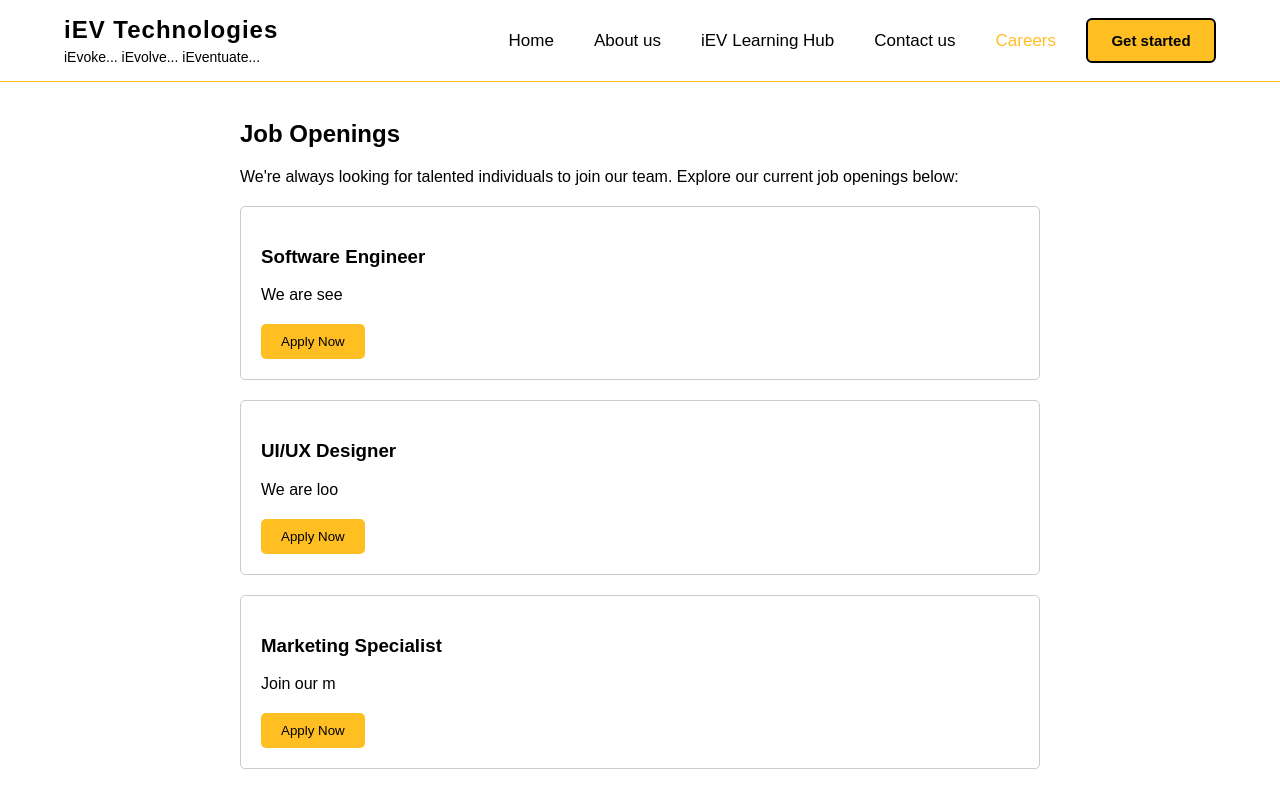
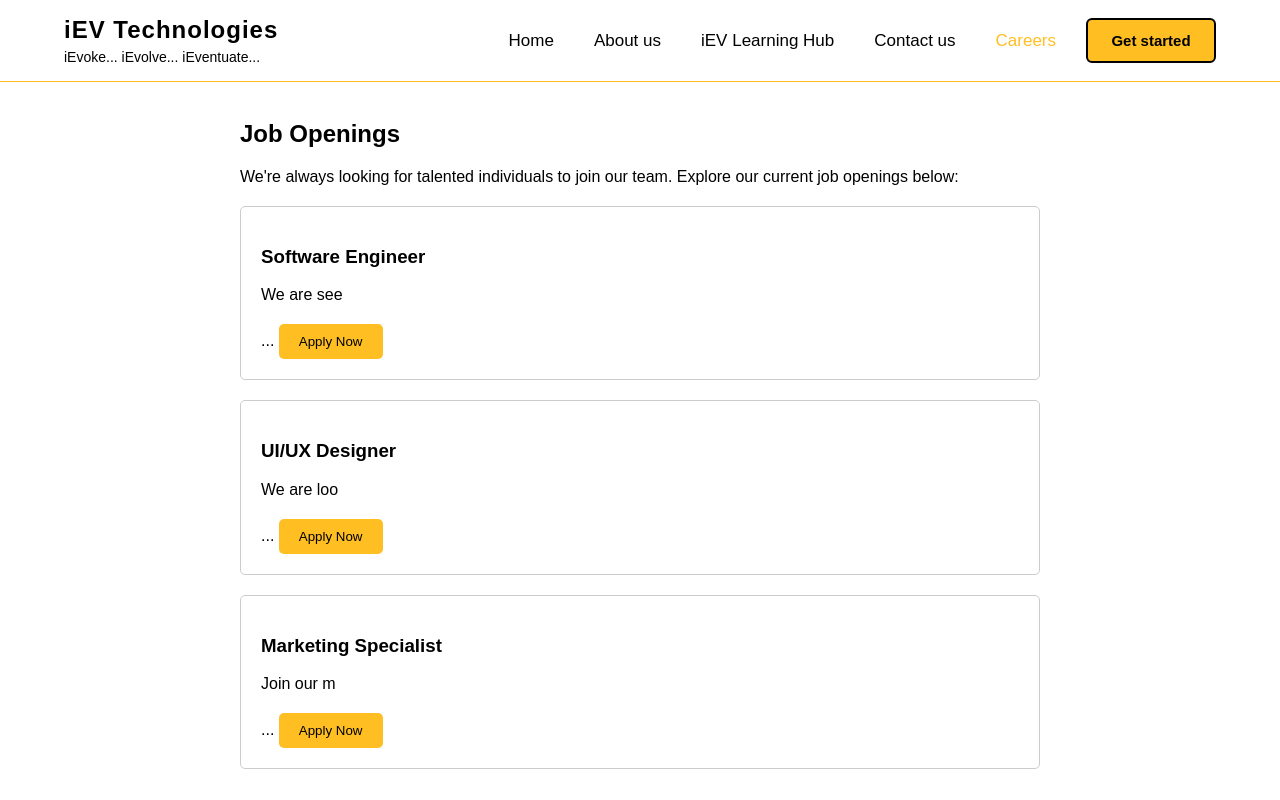
Before and after one commit to iev21/iev-frontend, an Angular app: page /careers in a window 1280 px wide. Shown: the top 800 px of the page. Built offline with nearby package versions, Linux system fonts and the light colour scheme.

Commit message:
Update careers.component.html

```diff
--- a/src/app/careers/careers.component.html
+++ b/src/app/careers/careers.component.html
@@ -7,7 +7,7 @@
         <li *ngFor="let job of jobOpenings">
             <h3>{{ job.title }}</h3>
             <p>{{ job.description | slice:0:10  }}</p>
-          {{ job.description.length > 100 ? '...' : '' }}
+          {{ job.description.length > 10 ? '...' : '' }}
           <span *ngIf="job.description.length > 100">
           <button (click)="toggleDescription(job)">Read More</button>
           </span>
```
